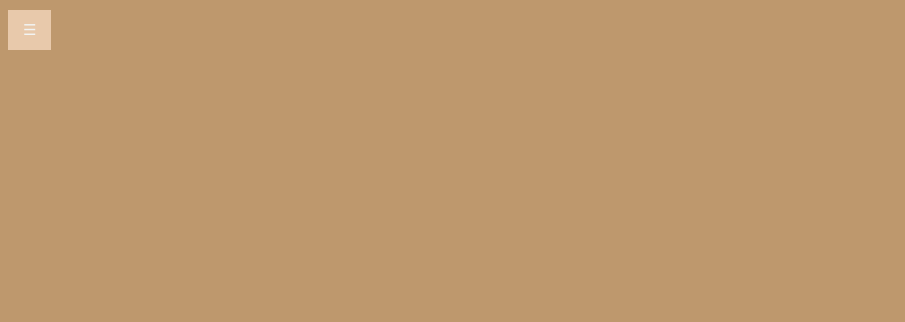
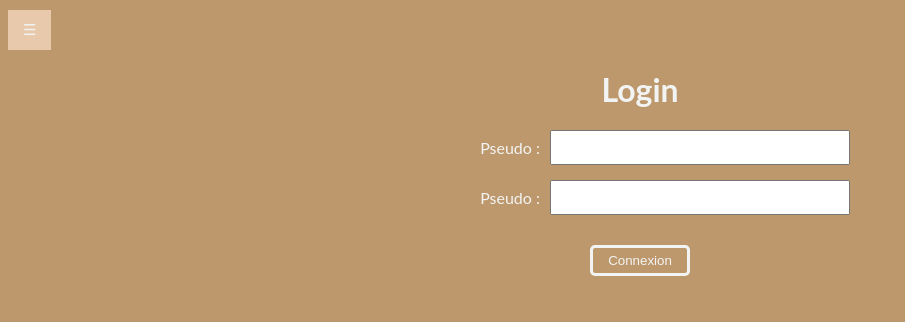
Before and after one commit to CEDRICLEBRUN/SPORTSMATE, a Django app: page /login/ in a window 1280 px wide. Shown: the top 322 px of the page, without its empty margins (0-905 px from the left). Run offline with Django 5.2, Linux system fonts and the light colour scheme; some libraries are stand-ins or nearby versions.

Commit message:
Update templates login

```diff
--- a/myproject/myapp/templates/registration/login.html
+++ b/myproject/myapp/templates/registration/login.html
@@ -2,4 +2,35 @@
 
 {% block content %}
 
+    <h1>Login</h1>
+    <form method="post" action="{% url 'login' %}">
+        {% csrf_token %}
+        <div>
+            <label for="id_username">Pseudo :</label>
+            <input type="text" name="username" id="id_username" required>
+        </div>
+        <div>
+            <label for="id_password">Pseudo :</label>
+            <input type="password" name="password" id="id_password" required>
+        </div>
+        <div class="div-btn-main">
+            <button type="submit" class="btn-main">Connexion</button>
+        </div>
+    </form>
+
+    {% if form.errors %}
+        <div>
+            <ul>
+                {% for field in form %}
+                    {% for error in field.errors %}
+                        <li>{{ error }}</li>
+                    {% endfor %}
+                {% endfor %}
+                {% for error in form.non_field_errors %}
+                    <li>{{ error }}</li>
+                {% endfor %}
+            </ul>
+        </div>
+    {% endif %}
+
 {% endblock %}
```
